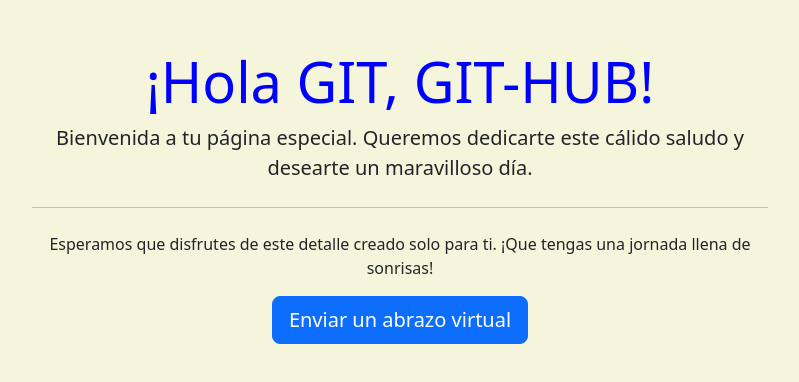
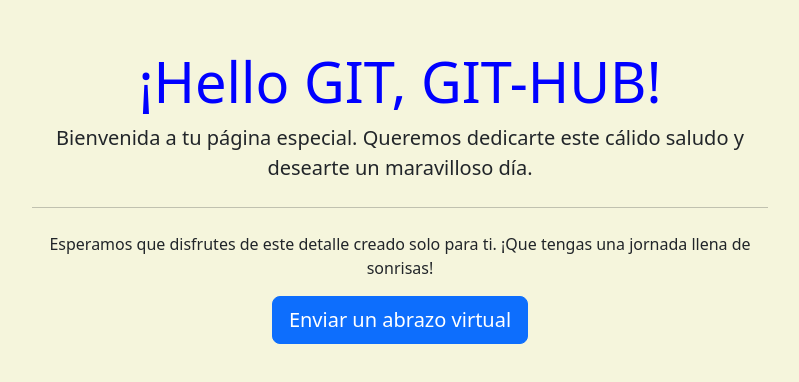
Before and after one commit to Cyn2000/prueba, a plain HTML site: page index.html in a window 1280 px wide. Shown: the whole page, without its empty margins (240-1039 px from the left). Drawn offline with nearby package versions, Linux system fonts and the light colour scheme.

Commit message:
Update index.html
modificando titulo segunda ves

```diff
--- a/index.html
+++ b/index.html
@@ -12,7 +12,7 @@
     <div class="container my-5">
       <div class="row justify-content-center">
         <div class="col-lg-8 text-center">
-          <h1 class="display-4">¡Hola GIT, GIT-HUB!</h1>
+          <h1 class="display-4">¡Hello GIT, GIT-HUB!</h1>
           <p class="lead">Bienvenida a tu página especial. Queremos dedicarte este cálido saludo y desearte un maravilloso día.</p>
           <hr class="my-4">
           <p>Esperamos que disfrutes de este detalle creado solo para ti. ¡Que tengas una jornada llena de sonrisas!</p>
```
